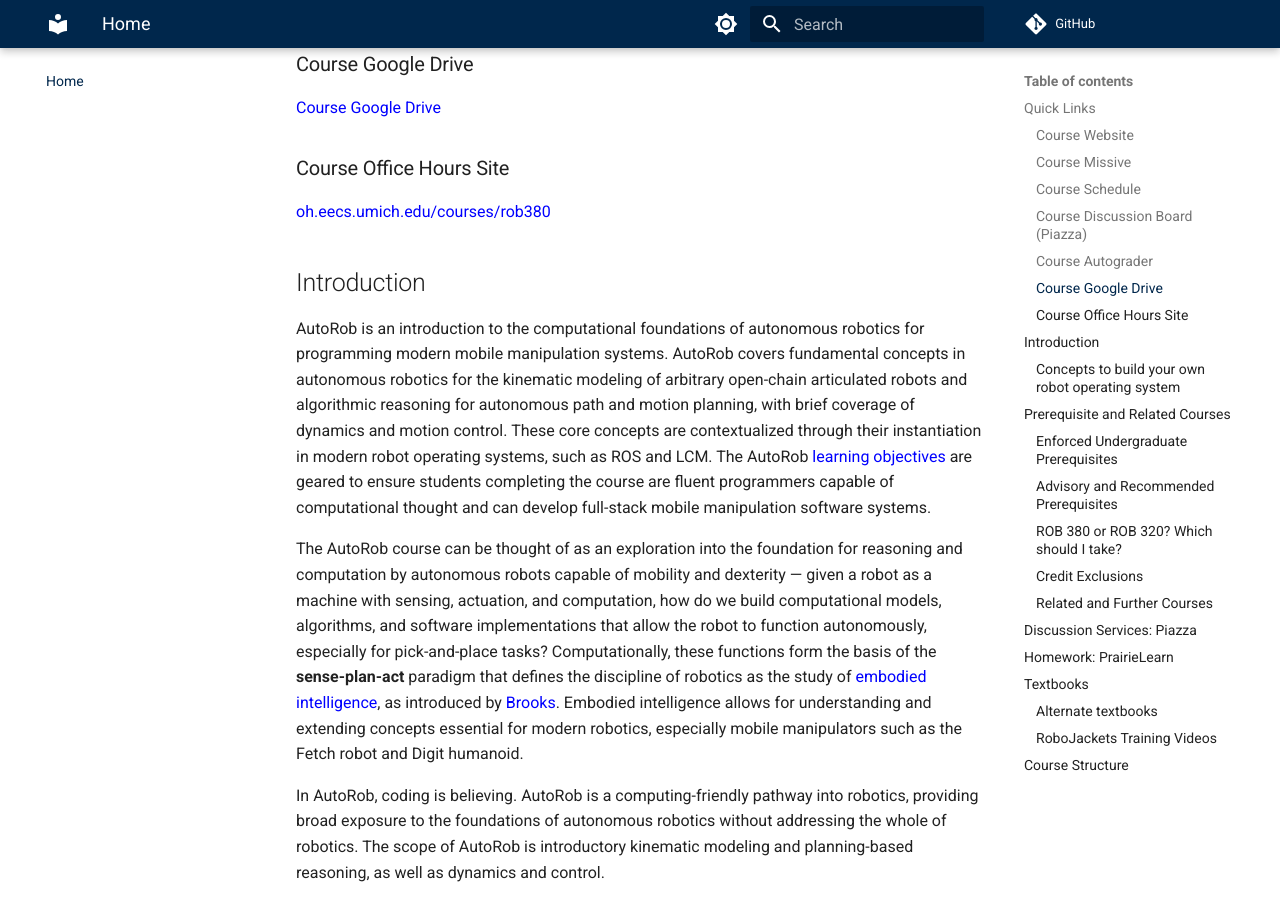
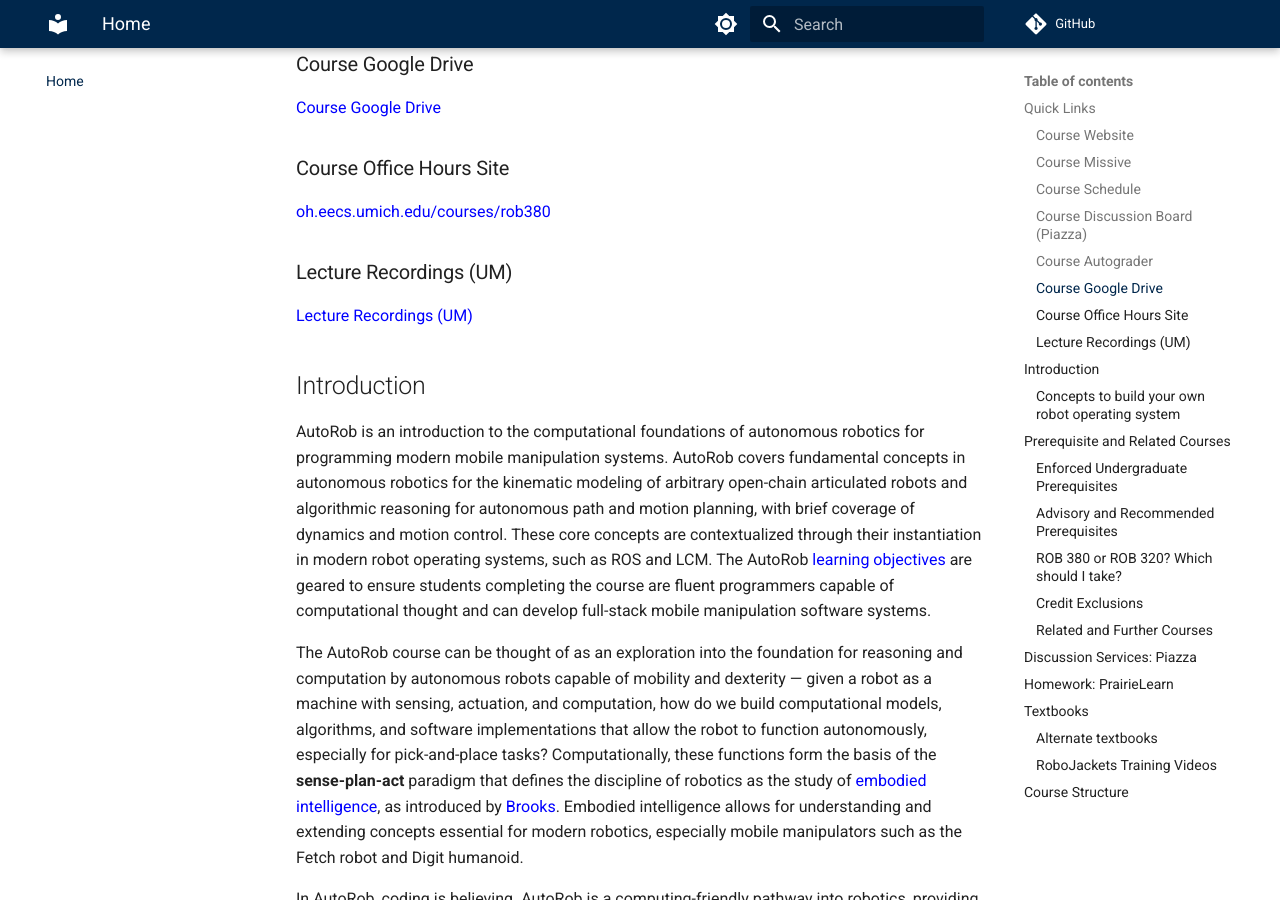
Before and after one commit to autorob/autorob.github.io, an MkDocs documentation site: the page built from docs/index.md, in a window 1280 px wide and 900 px high, scrolled down 1630 px. Built offline with MkDocs 1.6.1 and Material for MkDocs 9.7.7, drawn with Linux system fonts in a browser that asks for light colours; comment, search, counter and statistics services are not loaded.

Commit message:
Add Lecture Recordings (UM) to quick links

```diff
--- a/docs/index.md
+++ b/docs/index.md
@@ -48,6 +48,10 @@
 ### Course Office Hours Site
 
 [oh.eecs.umich.edu/courses/rob380](https://oh.eecs.umich.edu/courses/rob380)
+
+### Lecture Recordings (UM)
+
+[Lecture Recordings (UM)](https://leccap.engin.umich.edu/leccap/site/elgr8ec69od2pxzlg56)
 
 ## Introduction
 
```
